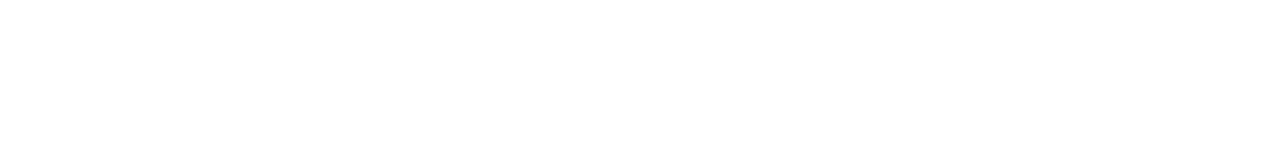
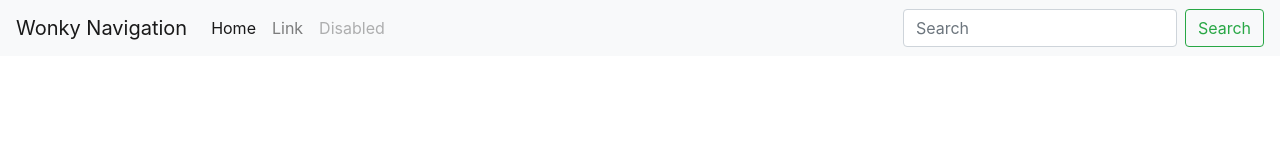
Before and after one commit to Andyk1776/website, a plain HTML site: page index.html in a window 1280 px wide. Drawn offline with nearby package versions, Linux system fonts and the light colour scheme.

Commit message:
navbar addition

```diff
--- a/index.html
+++ b/index.html
@@ -3,9 +3,34 @@
 <head>
     <meta charset="UTF-8">
     <meta name="viewport" content="width=device-width, initial-scale=1.0">
+    <link rel="stylesheet" href="https://stackpath.bootstrapcdn.com/bootstrap/4.5.0/css/bootstrap.min.css" integrity="sha384-9aIt2nRpC12Uk9gS9baDl411NQApFmC26EwAOH8WgZl5MYYxFfc+NcPb1dKGj7Sk" crossorigin="anonymous">
     <title>Website</title>
 </head>
 <body>
+    <nav class="navbar navbar-expand-lg navbar-light bg-light">
+        <a class="navbar-brand" href="#">Wonky Navigation</a>
+        <button class="navbar-toggler" type="button" data-toggle="collapse" data-target="#navbarSupportedContent" aria-controls="navbarSupportedContent" aria-expanded="false" aria-label="Toggle navigation">
+          <span class="navbar-toggler-icon"></span>
+        </button>
 
+        <div class="collapse navbar-collapse" id="navbarSupportedContent">
+          <ul class="navbar-nav mr-auto">
+            <li class="nav-item active">
+              <a class="nav-link" href="#">Home <span class="sr-only">(current)</span></a>
+            </li>
+            <li class="nav-item">
+              <a class="nav-link" href="#">Link</a>
+            </li>
+
+            <li class="nav-item">
+              <a class="nav-link disabled" href="#" tabindex="-1" aria-disabled="true">Disabled</a>
+            </li>
+          </ul>
+          <form class="form-inline my-2 my-lg-0">
+            <input class="form-control mr-sm-2" type="search" placeholder="Search" aria-label="Search">
+            <button class="btn btn-outline-success my-2 my-sm-0" type="submit">Search</button>
+          </form>
+        </div>
+      </nav>
 </body>
 </html>
```
